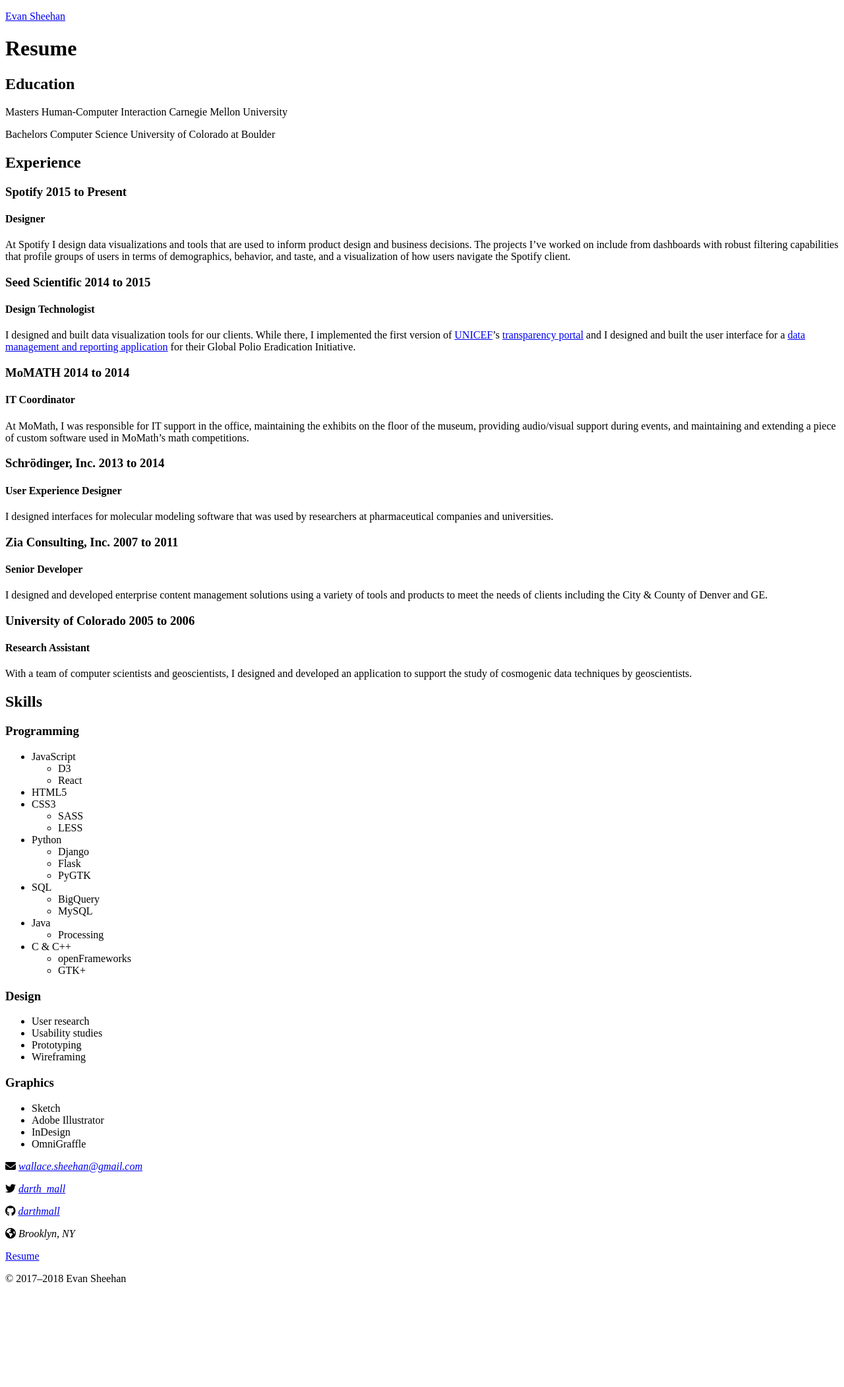
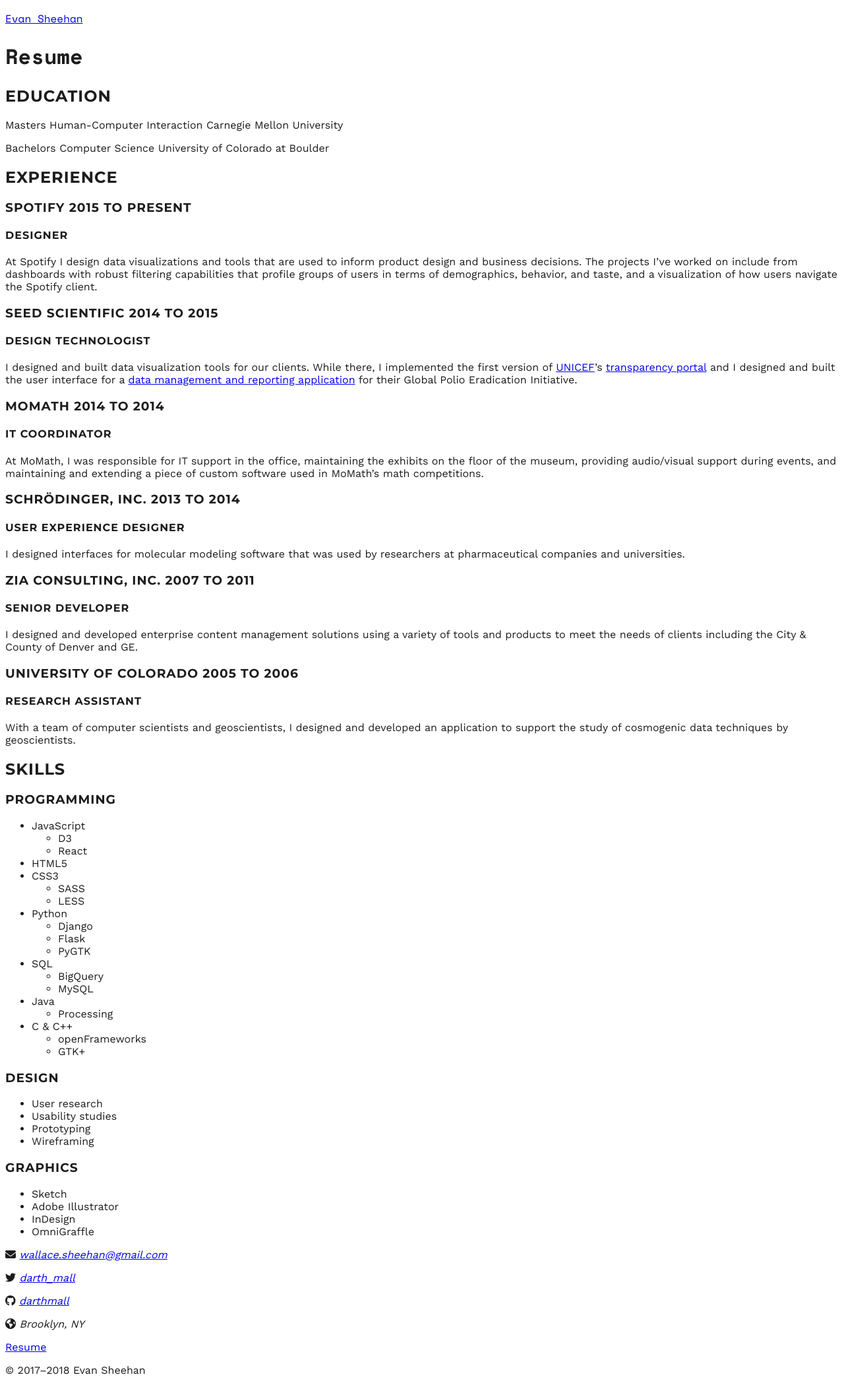
Before and after one commit to darthmall/darthmall.github.io, a Jekyll site: the page built from resume.html, in a window 1280 px wide. Shown: the whole page at 66% size. Built offline with Jekyll 4.4.1, drawn with Linux system fonts in a browser that asks for light colours; nearby versions of some CDN libraries; before the commit the page ends 1963 px from its top, so only the background shows below that.

Commit message:
Add the custom fonts

```diff
--- /dev/null
+++ b/_sass/typography.sass
@@ -0,0 +1,14 @@
+body
+  color: $text-color
+  font-family: $body-font
+
+header
+  font-family: $title-font
+
+h1
+  font-family: $title-font
+
+h2, h3, h4, h5, h6
+  font-family: $header-font
+  letter-spacing: 1px
+  text-transform: uppercase
--- a/_sass/variables.sass
+++ b/_sass/variables.sass
@@ -1,7 +1,7 @@
 
 $body-font: "Work Sans", sans-serif
 $header-font: "Montserrat", sans-serif
-$mono-font: "Space Mono", monospace
+$title-font: "Space Mono", monospace
 
 $font-size: 1em
 
--- a/style.sass
+++ b/style.sass
@@ -2,3 +2,4 @@
 ---
 @import variables
 @import base
+@import typography
```
